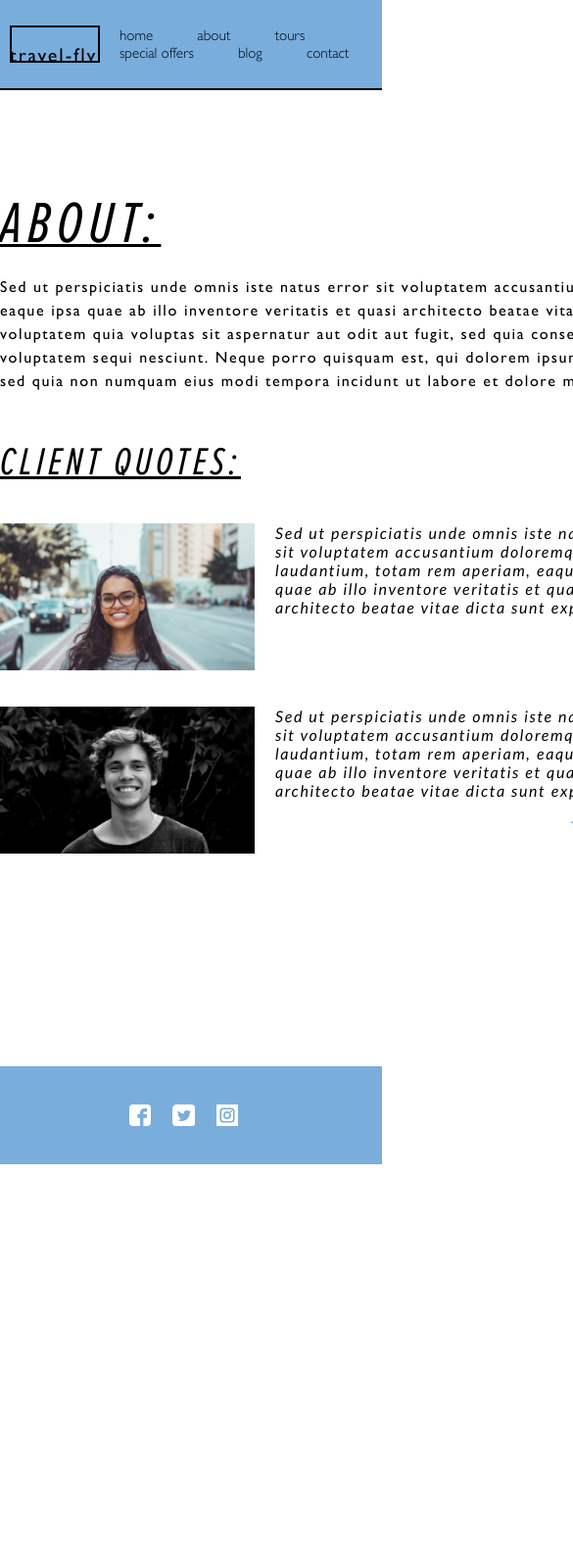
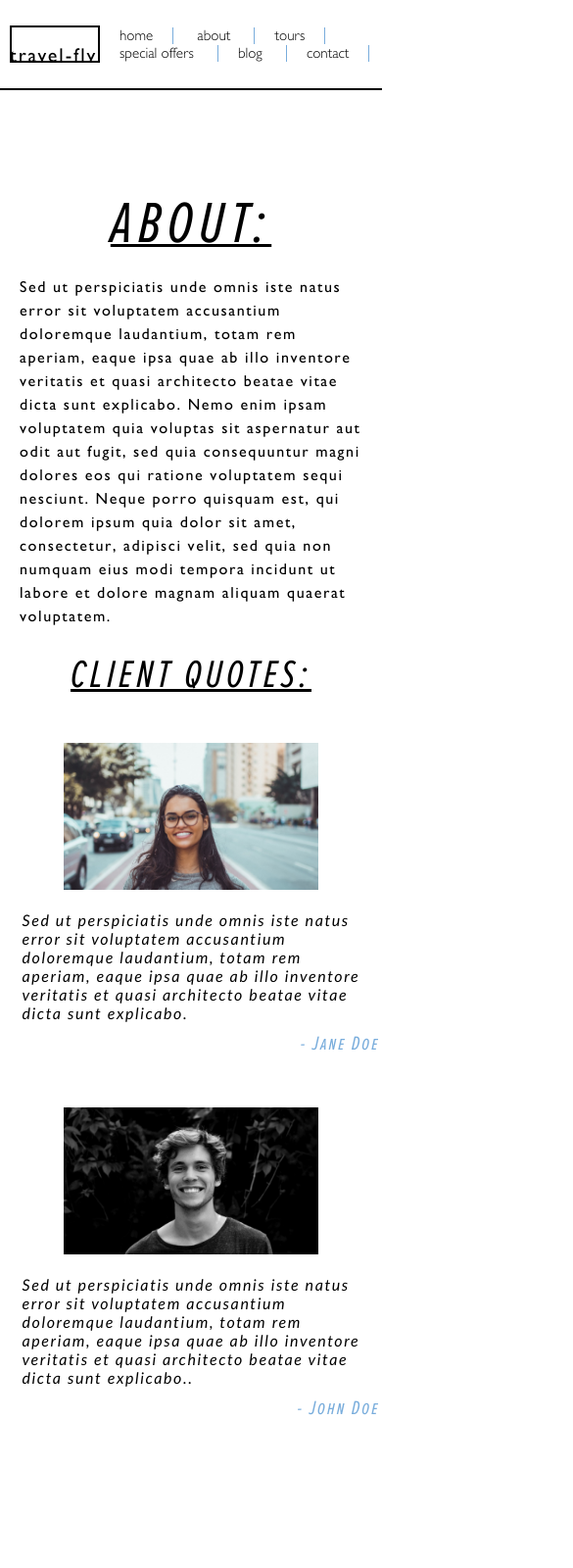
Before and after one commit to MythicalFemaleGamer/homework-five, a website: page about.html in a window 390 px wide. Shown: the top 1600 px of the page at 98% size, 585 px wide, since content can reach past the window. Before the commit the page ends 1188 px from the top, so only its background shows below. Drawn offline with Linux system fonts and the light colour scheme.

Commit message:
about page, fixed responsiveness in home and added to about, fixed footer and nav issues

```diff
--- a/about.html
+++ b/about.html
@@ -82,9 +82,17 @@
           Copyright 2019 travel-fly. All rights reserved
         </div>
         <div class="social-media-icons">
-          <a href="https://www.facebook.com" class="facebook"></a>
-          <a href="https://www.twitter.com" class="twitter"></a>
-          <a href="https://www.instagram.com" class="instagram"></a>
+          <a
+            href="https://www.facebook.com"
+            target="_blank"
+            class="facebook"
+          ></a>
+          <a href="https://www.twitter.com" target="_blank" class="twitter"></a>
+          <a
+            href="https://www.instagram.com"
+            target="_blank"
+            class="instagram"
+          ></a>
         </div>
       </div>
     </footer>
--- a/scss/nav.scss
+++ b/scss/nav.scss
@@ -3,13 +3,6 @@ nav {
   height: $nav-height;
   //   background-color: aqua;
   margin-top: 10px;
-
-  //   display: flex;
-  //   align-items: center;
-  //   justify-content: space-evenly;
-
-  // .links {
-  // }
 }
 .nav-white {
   position: fixed;
@@ -19,7 +12,9 @@ nav {
   z-index: 99;
   color: #fff;
   border-bottom: #fff 2px solid;
-
+  :hover {
+    color: #79addc;
+  }
   a {
     text-decoration: none;
     color: #fff;
@@ -47,6 +42,9 @@ nav {
   justify-content: space-between;
   margin: 0 auto;
   border-bottom: #000 2px solid;
+  :hover {
+    color: #79addc;
+  }
   a {
     text-decoration: none;
     color: #000;
--- a/scss/response.scss
+++ b/scss/response.scss
@@ -1,4 +1,19 @@
-//trying media query on promo images - works
+//app and body targeting
+@media screen and (max-width: 900px) {
+  body {
+    overflow-x: hidden;
+    max-width: 100vw;
+  }
+
+  #app {
+    overflow-x: hidden;
+    max-width: 100vw;
+    width: 100%;
+    box-sizing: border-box;
+  }
+}
+
+//Promo Images
 
 @media screen and (max-width: 900px) {
   .home-content {
@@ -13,22 +28,31 @@
   }
 }
 
-//trying nav again - works
+//Nav
 
 @media screen and (max-width: 900px) {
   footer {
     display: flex;
     align-items: center;
     justify-content: center;
+    width: 100%;
     .footer-contents {
-      // display: flex;
-
-      // margin-left: 100%;
+      display: flex;
+      flex-direction: column;
+      align-items: center;
+      justify-content: center;
+      width: 100%;
       .logo {
         display: none;
       }
       .copywrite {
         display: none;
+      }
+
+      .social-media-icons {
+        display: flex;
+        justify-content: center;
+        width: 80%;
       }
     }
   }
@@ -40,11 +64,39 @@
     justify-content: space-evenly;
     padding: 0 10px 0 10px;
     width: 100%;
-    background-color: $footer-bg-color;
+    background-color: #fff;
   }
 }
 
-//trying booking form again because I hate myself
+@media screen and (max-width: 900px) {
+  .nav-white {
+    display: flex;
+    justify-content: center;
+    align-items: center;
+    height: 30px;
+    margin-top: 0;
+
+    .nav-logo {
+      display: none; // Hide logo on mobile to save space
+    }
+
+    .links {
+      display: flex;
+      justify-content: center;
+      width: 100%;
+    }
+
+    a {
+      color: #000;
+      position: static;
+      left: auto;
+      margin: 0 10px;
+      padding: 0 30px 0 20px;
+    }
+  }
+}
+
+//Booking Form
 
 @media screen and (max-width: 900px) {
   .form-response {
@@ -110,61 +162,87 @@
   }
 }
 
-// targeting the app and nav - does not work
-//  @media screen and (max-width: 1110px) {
-//   #app,
-//   nav,
-//   footer {
-//     padding: 0 20px;
-//   }
-// }
+//about page contents
+@media screen and (max-width: 900px) {
+  .about-content {
+    display: flex;
+    flex-direction: column;
+    align-items: center;
+    justify-content: center;
+    overflow-x: hidden;
+    box-sizing: border-box;
+    width: 100%;
+    max-width: 100vw;
+    padding: 0 20px;
+  }
 
-// targeting the form classes, added the app id and home class - does not work, does not work with just booking classes
-// @media screen and (max-width: 900px) {
-//   #app {
-//     .home {
-//       .booking-form-holder {
-//         .two-inputs {
-//           // flex-direction: column wrap;
+  .about-blurb {
+    display: flex;
+    flex-direction: column;
+    align-items: center;
+    justify-content: center;
+    width: 100%;
+    max-width: 100%;
+    box-sizing: border-box;
 
-//           .two-col-text-input {
-//             width: 100%;
-//             flex-direction: column wrap;
+    h1 {
+      font-size: 40px;
+    }
 
-//             &:last-child {
-//               margin-left: 0;
-//               margin-top: 20px;
-//             }
-//           }
-//         }
-//       }
-//     }
-//   }
-// }
+    p {
+      margin: 0 20px;
+      width: 100%;
+    }
+  }
 
-// targeting just the form resposne - does not work
-// @media screen and (max-width: 900px) {
-//   .form-response {
-//     flex-direction: column;
-//     width: 100%;
-//   }
-// }
+  .client-quote-content {
+    display: flex;
+    flex-direction: column;
+    align-items: center;
+    justify-content: center;
+    width: 100%;
+    max-width: 100%;
+    box-sizing: border-box;
+  }
 
-// targeting the whole form container - does not work
-// @media (max-width: 1000px) {
-//   .booking-form-holder {
-//     .two-inputs {
-//       flex-direction: column;
-//       .two-col-text-input {
-//         width: 100%;
-//       }
-//     }
-//   }
-// }
+  .client-quote-header {
+    display: flex;
+    flex-direction: column;
+    align-items: center;
+    justify-content: center;
+    width: 100%;
+    max-width: 100%;
 
-// targeting everything in app  - does not work
-// @media (max-width: 1000px) {
-//   #app {
-//     flex-direction: column;
-//   }
-// }
+    h1 {
+      font-size: 30px;
+    }
+  }
+
+  .client-quote {
+    display: flex;
+    flex-direction: column;
+    align-items: center;
+    justify-content: center;
+    width: 100%;
+    max-width: 100%;
+    box-sizing: border-box;
+    gap: 20px;
+
+    .client-image,
+    .client-image-two {
+      width: 100%;
+      max-width: 300px;
+      height: 200px;
+    }
+
+    .client-info {
+      width: 100%;
+      padding: 0 20px;
+      box-sizing: border-box;
+
+      .client-text p {
+        width: 100%;
+      }
+    }
+  }
+}
```
Also changed, not shown: index.html (+12 -4 lines), css/styles.css, images/airplaneCursor.png (added).
